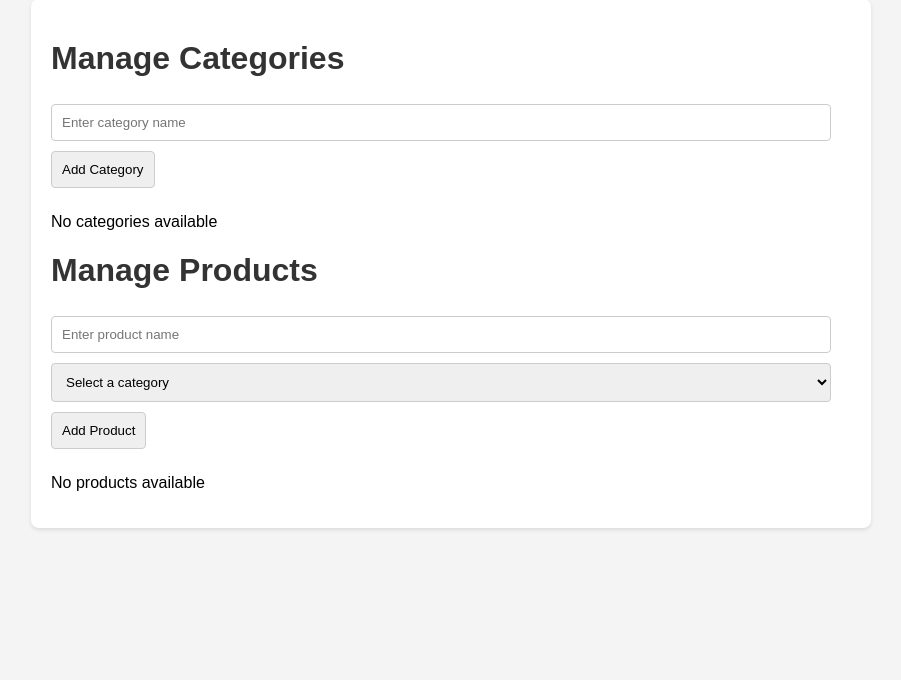
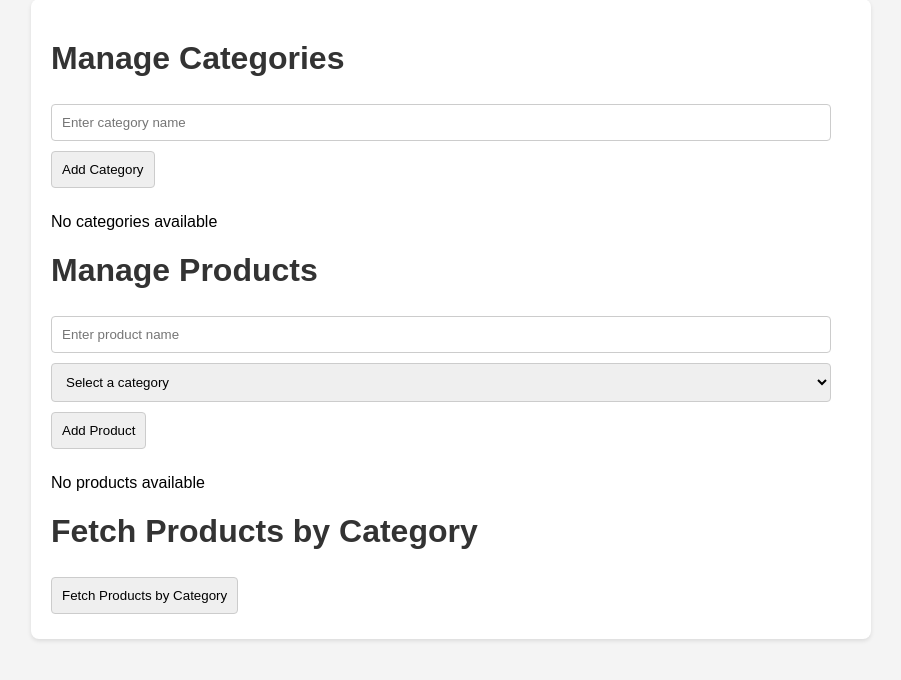
Before and after one commit to Theyashsawarkar/nimap-machine-test, a Node server app: template src/views/index.html in a window 1280 px wide. Shown: the part 21-701 px from the top of the page, without its empty margins (189-1090 px from the left). Run offline with Node 20, Linux system fonts and the light colour scheme; the template is opened without the code that fills it, so the values that code supplies are empty.

Commit message:
crud operations views added

```diff
--- a/src/app.js
+++ b/src/app.js
@@ -9,6 +9,7 @@ const app = express();
 // Middleware
 app.use(bodyParser.json());
 app.use(cors());
+app.use(express.static('src/views'));
 
 // Test route
 app.get('/', (req, res) => {
--- a/src/views/index.html
+++ b/src/views/index.html
@@ -110,6 +110,12 @@
     </form>
     <ul id="productList">No products available</ul>
 
+    <div>
+
+      <h1> Fetch Products by Category </h1>
+      <button onclick="redirectToProducts()">Fetch Products by Category</button>
+    </div>
+
     <div id="paginationControls"></div>
   </div>
 
@@ -129,6 +135,11 @@
     let currentCategoryPage = 1;
     let currentProductPage = 1;
     const pageSize = 5; // Number of items per page
+
+    function redirectToProducts() {
+      let baseUrl = window.location.origin;
+      window.location.href = baseUrl + '/fetch_products_by_category.html';
+    }
 
     async function apiCall(url, method, data = null) {
       const options = {method, headers: {'Content-Type': 'application/json'}};
```
